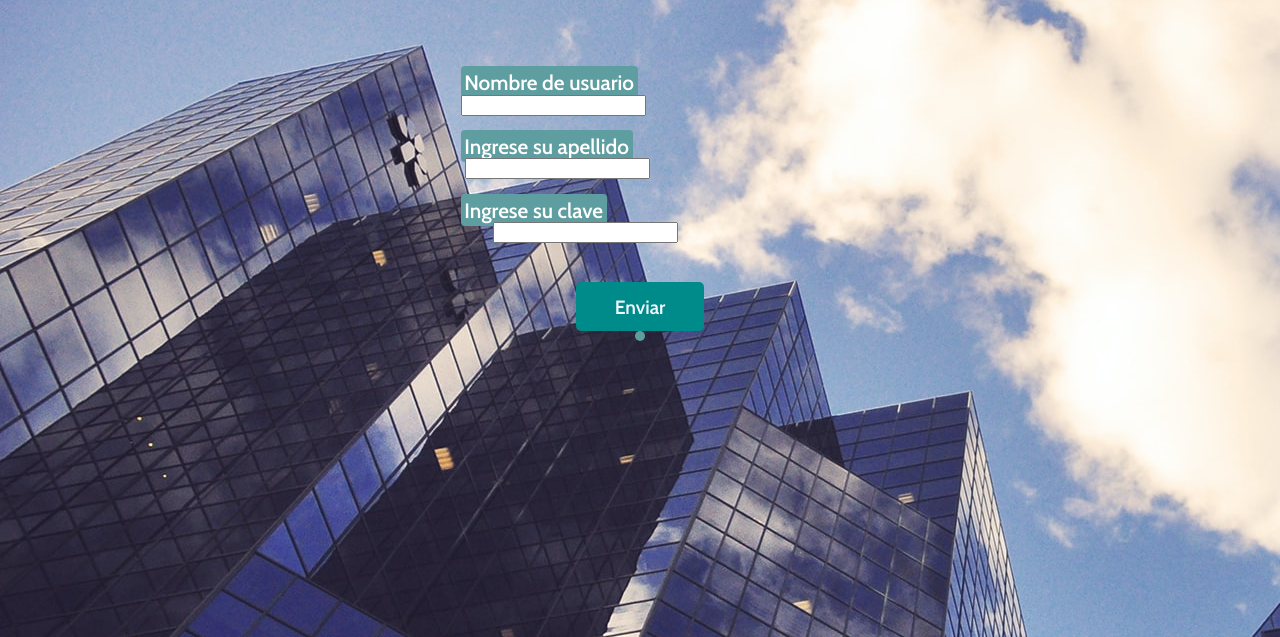
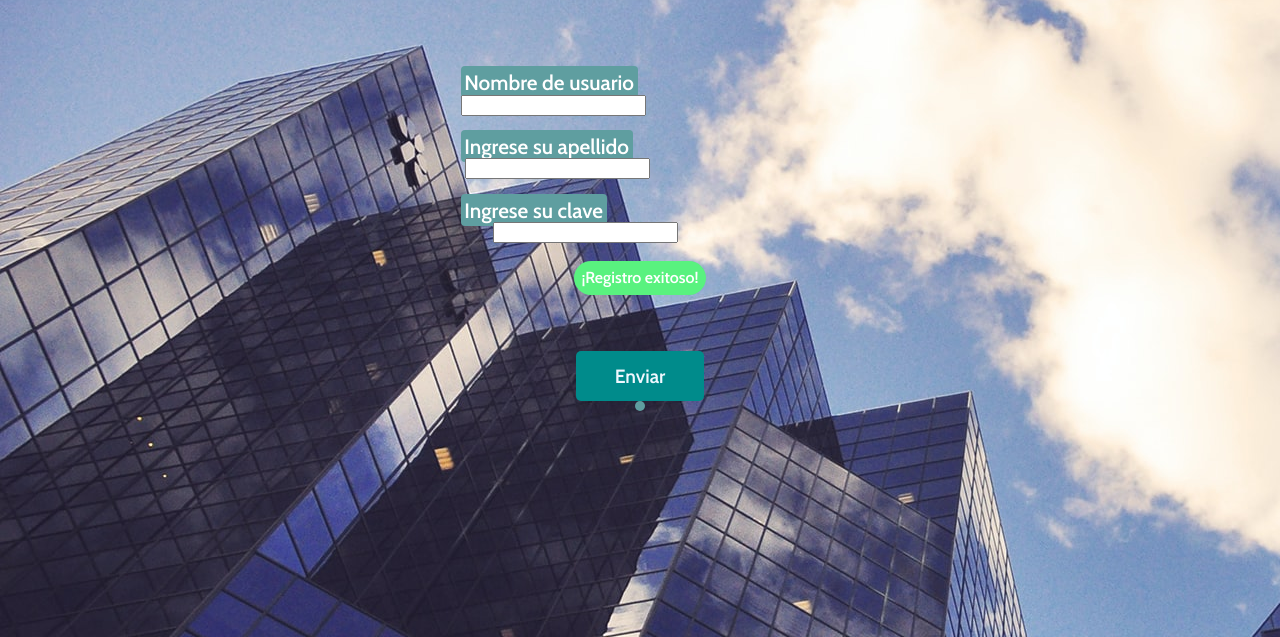
Before and after one commit to CesarC87/CarabettaJS16775, a website: page Pages/registro.html in a window 1280 px wide. Both pictures are taken after a click on the button "Enviar". Shown: the part 163-800 px from the top of the page. Drawn offline with nearby package versions, Linux system fonts and the light colour scheme; a web font is replaced by a local one.

Commit message:
Agregado registro exitoso

```diff
--- a/JS/scripts2.js
+++ b/JS/scripts2.js
@@ -28,6 +28,7 @@ function registro() {
         let nuevoCliente = new Cliente(capturaNombre,capturaApellido,capturaClave);
         baseClientes.push(nuevoCliente);
         console.log(baseClientes);
+        registroDiv.appendChild(registroExitoso);
     }
     //else {
     //document.getElementById("errorRegistro").innerHTML = "<p>Debe completar todos los campos</p>";
@@ -39,6 +40,12 @@ errorDeRegistro.classList.add("errorRegistro");
 errorDeRegistro.setAttribute("id", "registroFail");
 errorDeRegistro.innerHTML = "Debe completar todos los campos";
 
+const registroExitoso = document.createElement("p");
+registroExitoso.classList.add("okRegistro");
+registroExitoso.setAttribute("id", "registroSuccess");
+registroExitoso.innerHTML = "¡Registro exitoso!";
+
+
 function campoIncompleto() {
     if ((capturaNombre = "") || (capturaApellido = "") || (capturaClave = "")) {
     registroDiv.appendChild(errorDeRegistro);
--- a/SCSS/compile.scss
+++ b/SCSS/compile.scss
@@ -161,3 +161,13 @@ h1 {
     border-radius: 20px;
     font-family: 'Cabin', sans-serif;
 }
+
+.okRegistro {
+    color: white;
+    background-color: rgb(89, 242, 127);
+    width: max-content;
+    margin: 5% auto;
+    padding: 2%;
+    border-radius: 20px;
+    font-family: 'Cabin', sans-serif;
+}
```
Also changed, not shown: CSS/styles.css.
